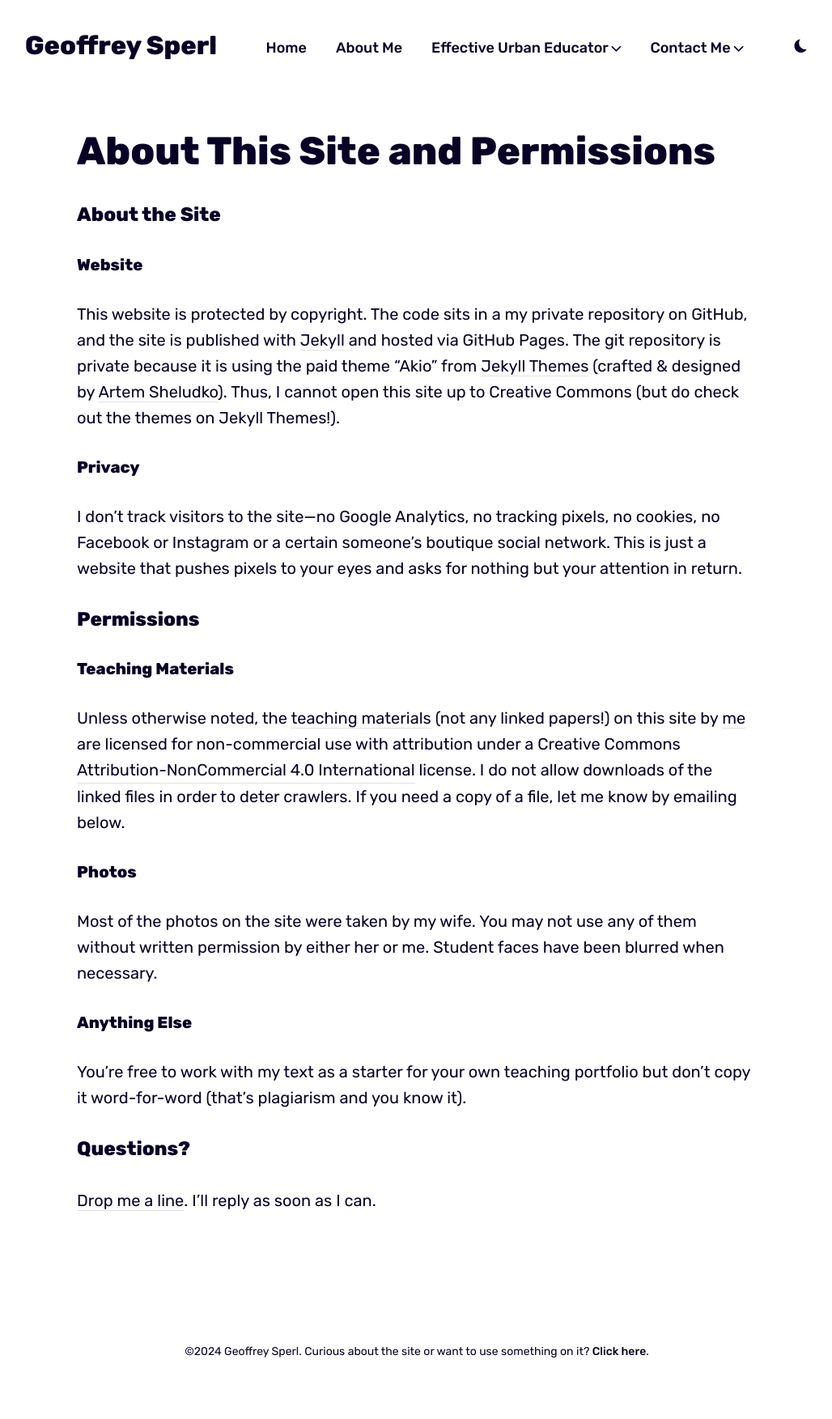
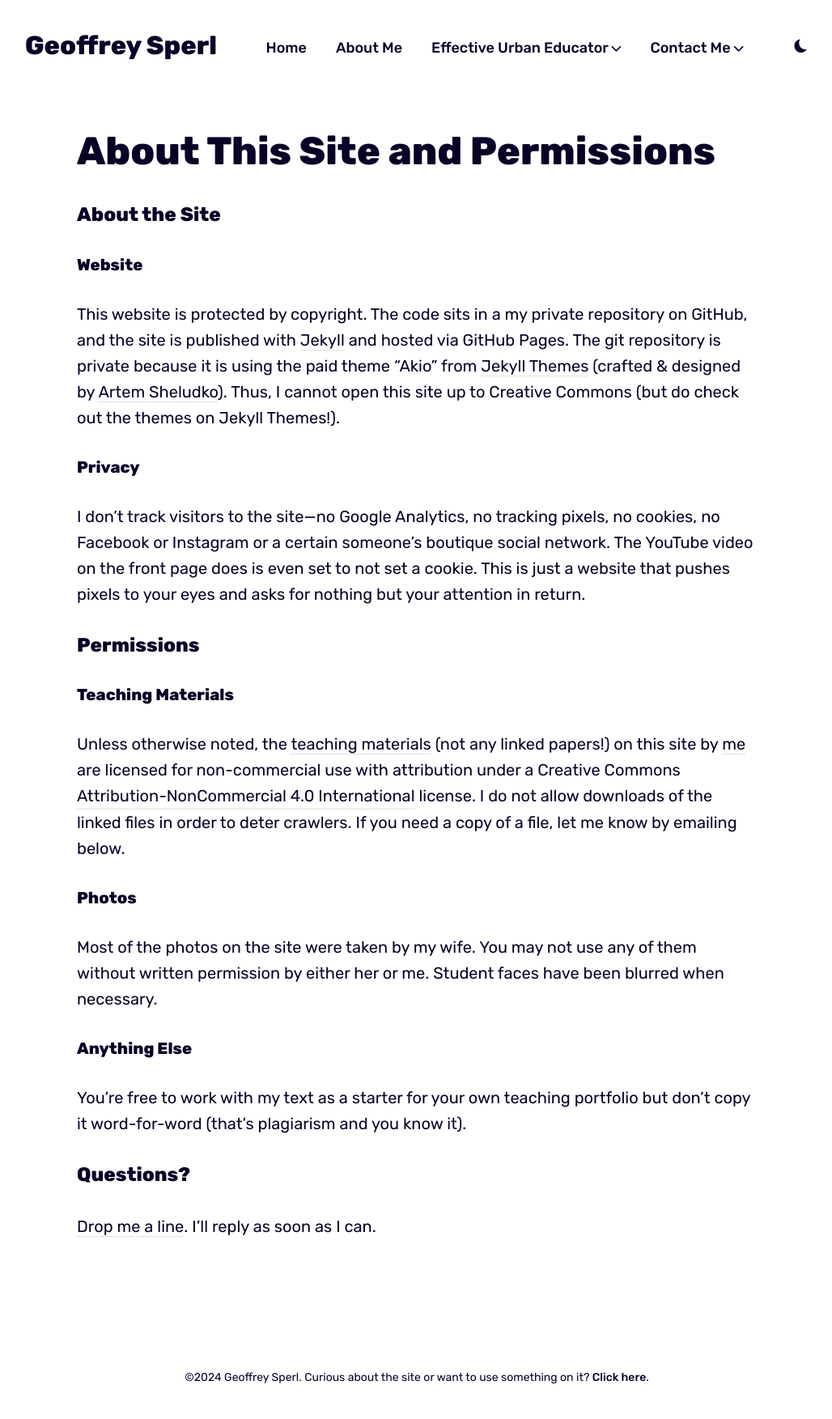
Before and after one commit to geoffreysperl/teaching, a Jekyll site: the page built from _pages/about-site.md, in a window 1280 px wide. Shown: the whole page at 81% size, without its empty margins (125-1153 px from the left). Built offline with Jekyll 4.4.1, drawn with Linux system fonts in a browser that asks for light colours; before the commit the page ends 1721 px from its top, so only the background shows below that.

Commit message:
Video testing continued

```diff
--- a/_includes/section-hero.html
+++ b/_includes/section-hero.html
@@ -31,7 +31,7 @@
       </div>
 
       <div class="col col-5 col-d-12">
-          <iframe src="https://www.youtube.com/embed/GU4GhZBBOk4" loading="lazy" frameborder="0" allowfullscreen></iframe>
+        <iframe width="1440" height="762" src="https://www.youtube-nocookie.com/embed/GU4GhZBBOk4" frameborder="0" allow="autoplay; encrypted-media" allowfullscreen></iframe>
       </div>
 
       <!--- <div class="col col-5 col-d-12">
--- a/_pages/about-site.md
+++ b/_pages/about-site.md
@@ -14,7 +14,7 @@
 
 #### Privacy
 
-I don't track visitors to the site—no Google Analytics, no tracking pixels, no cookies, no Facebook or Instagram or a certain someone's boutique social network. This is just a website that pushes pixels to your eyes and asks for nothing but your attention in return.
+I don't track visitors to the site—no Google Analytics, no tracking pixels, no cookies, no Facebook or Instagram or a certain someone's boutique social network. The YouTube video on the front page does is even set to not set a cookie. This is just a website that pushes pixels to your eyes and asks for nothing but your attention in return.
 
 ### Permissions
 
```
